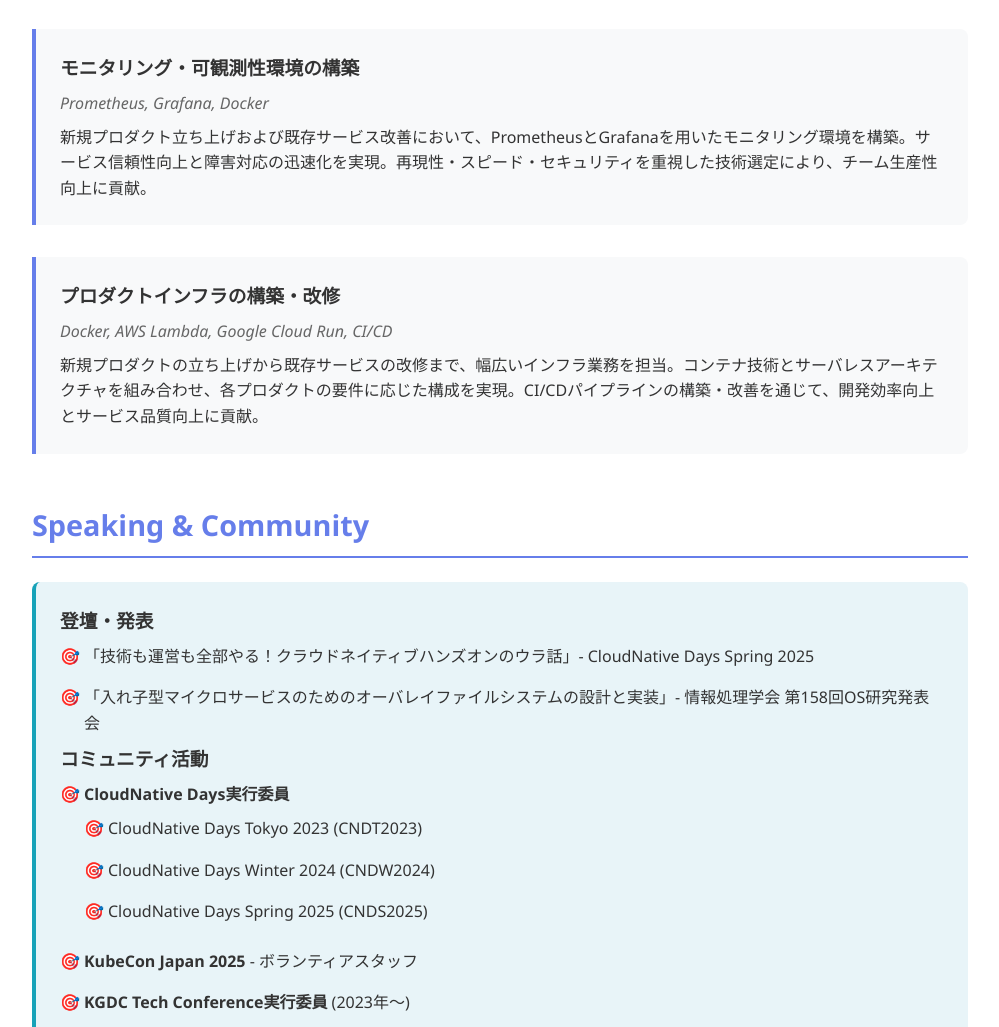
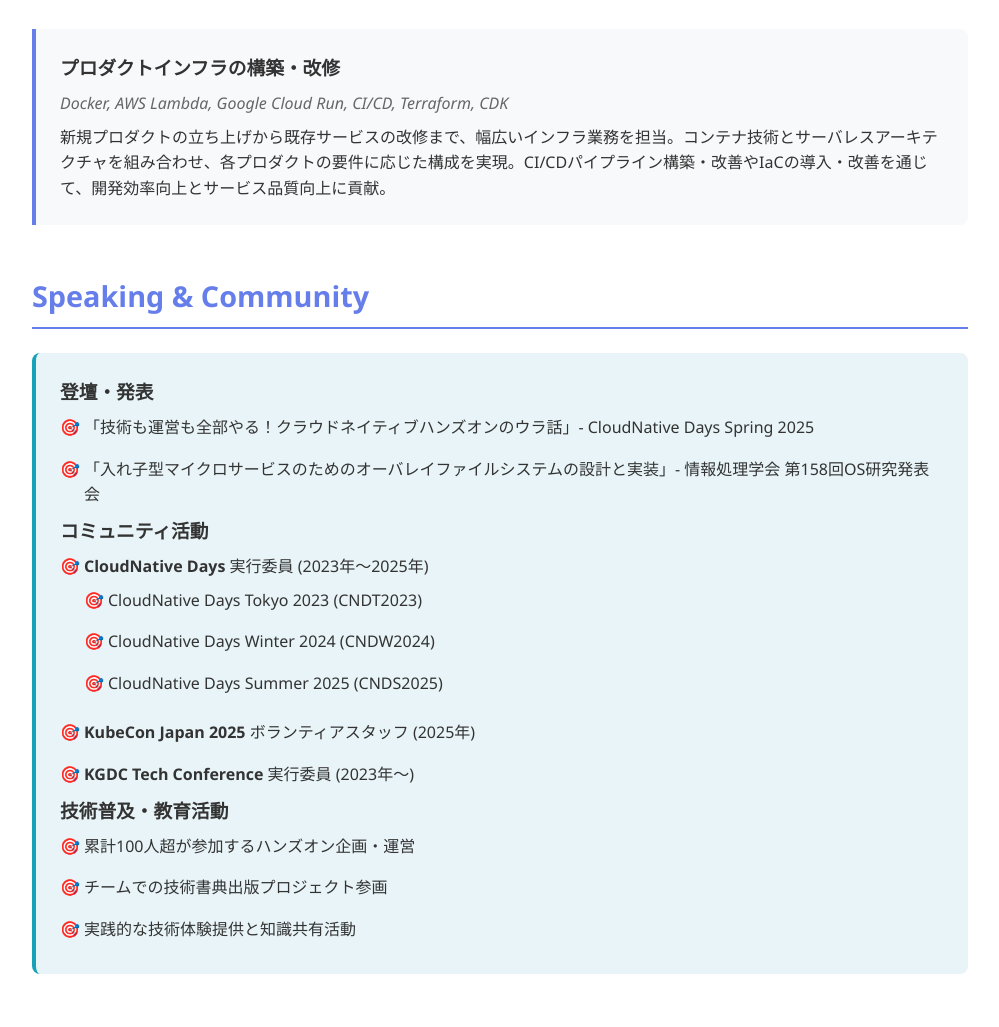
Before and after one commit to hayama17/hayama17.github.io, a plain HTML site: page index.html in a window 1280 px wide. Shown: the part 1512-2539 px from the top of the page, without its empty margins (140-1139 px from the left). Drawn offline with Linux system fonts and the light colour scheme.

Commit message:
URLの追加や文言の修正

```diff
--- a/index.html
+++ b/index.html
@@ -181,7 +181,7 @@
 <body>
     <div class="container">
         <header class="header">
-            <h1>Your Name</h1>
+            <h1>Hayama Kohei</h1>
             <div class="title">SRE / DevOps Specialist</div>
             <div class="contact-info">
                 <a href="mailto:kohei.hayama.9r@gmail.com">📧 kohei.hayama.9r@gmail.com</a>
@@ -288,15 +288,9 @@
                 </div>
 
                 <div class="project-item">
-                    <h3>モニタリング・可観測性環境の構築</h3>
-                    <div class="tech-stack">Prometheus, Grafana, Docker</div>
-                    <p>新規プロダクト立ち上げおよび既存サービス改善において、PrometheusとGrafanaを用いたモニタリング環境を構築。サービス信頼性向上と障害対応の迅速化を実現。再現性・スピード・セキュリティを重視した技術選定により、チーム生産性向上に貢献。</p>
-                </div>
-
-                <div class="project-item">
                     <h3>プロダクトインフラの構築・改修</h3>
-                    <div class="tech-stack">Docker, AWS Lambda, Google Cloud Run, CI/CD</div>
-                    <p>新規プロダクトの立ち上げから既存サービスの改修まで、幅広いインフラ業務を担当。コンテナ技術とサーバレスアーキテクチャを組み合わせ、各プロダクトの要件に応じた構成を実現。CI/CDパイプラインの構築・改善を通じて、開発効率向上とサービス品質向上に貢献。</p>
+                    <div class="tech-stack">Docker, AWS Lambda, Google Cloud Run, CI/CD, Terraform, CDK</div>
+                    <p>新規プロダクトの立ち上げから既存サービスの改修まで、幅広いインフラ業務を担当。コンテナ技術とサーバレスアーキテクチャを組み合わせ、各プロダクトの要件に応じた構成を実現。CI/CDパイプライン構築・改善やIaCの導入・改善を通じて、開発効率向上とサービス品質向上に貢献。</p>
                 </div>
             </section>
 
@@ -305,27 +299,31 @@
                 <div class="achievements">
                     <h3>登壇・発表</h3>
                     <ul>
-                        <li>「技術も運営も全部やる！クラウドネイティブハンズオンのウラ話」- CloudNative Days Spring 2025</li>
-                        <li>「入れ子型マイクロサービスのためのオーバレイファイルシステムの設計と実装」- 情報処理学会 第158回OS研究発表会</li>
+                        <li>
+                            <a href="https://event.cloudnativedays.jp/cnds2025/proposals/920" target="_blank"></a>「技術も運営も全部やる！クラウドネイティブハンズオンのウラ話」- CloudNative Days Spring 2025</li>
+                        <li>
+                            <a href="https://www.ipsj.or.jp/kenkyukai/event/os158.html" target="_blank"></a>「入れ子型マイクロサービスのためのオーバレイファイルシステムの設計と実装」- 情報処理学会 第158回OS研究発表会</li>
                     </ul>
 
                     <h3>コミュニティ活動</h3>
                     <ul>
-                        <li><strong>CloudNative Days実行委員</strong>
+                        <li><strong>CloudNative Days</strong> 実行委員 (2023年〜2025年)
                             <ul>
                                 <li>CloudNative Days Tokyo 2023 (CNDT2023)</li>
                                 <li>CloudNative Days Winter 2024 (CNDW2024)</li>
-                                <li>CloudNative Days Spring 2025 (CNDS2025)</li>
+                                <li>CloudNative Days Summer 2025 (CNDS2025)</li>
                             </ul>
                         </li>
-                        <li><strong>KubeCon Japan 2025</strong> - ボランティアスタッフ</li>
-                        <li><strong>KGDC Tech Conference実行委員</strong> (2023年〜)</li>
+                        <li><strong>KubeCon Japan 2025</strong> ボランティアスタッフ (2025年)</li>
+                        <li><strong>KGDC Tech Conference</strong> 実行委員 (2023年〜)</li>
                     </ul>
 
                     <h3>技術普及・教育活動</h3>
                     <ul>
-                        <li>累計100人超が参加するハンズオン企画・運営</li>
-                        <li>チームでの技術書典出版プロジェクト参画</li>
+                        <li>
+                            <a href="https://github.com/cloudnativedaysjp/cnd-handson" target="_blank"></a>累計100人超が参加するハンズオン企画・運営</li>
+                        <li>
+                            <a href="https://techbookfest.org/product/6AuEZp2fRmZeYzDbQ2qub0?productVariantID=g8RAwBkSCiGYzFkHVZwskNn" target="_blank"></a>チームでの技術書典出版プロジェクト参画</li>
                         <li>実践的な技術体験提供と知識共有活動</li>
                     </ul>
                 </div>
```
